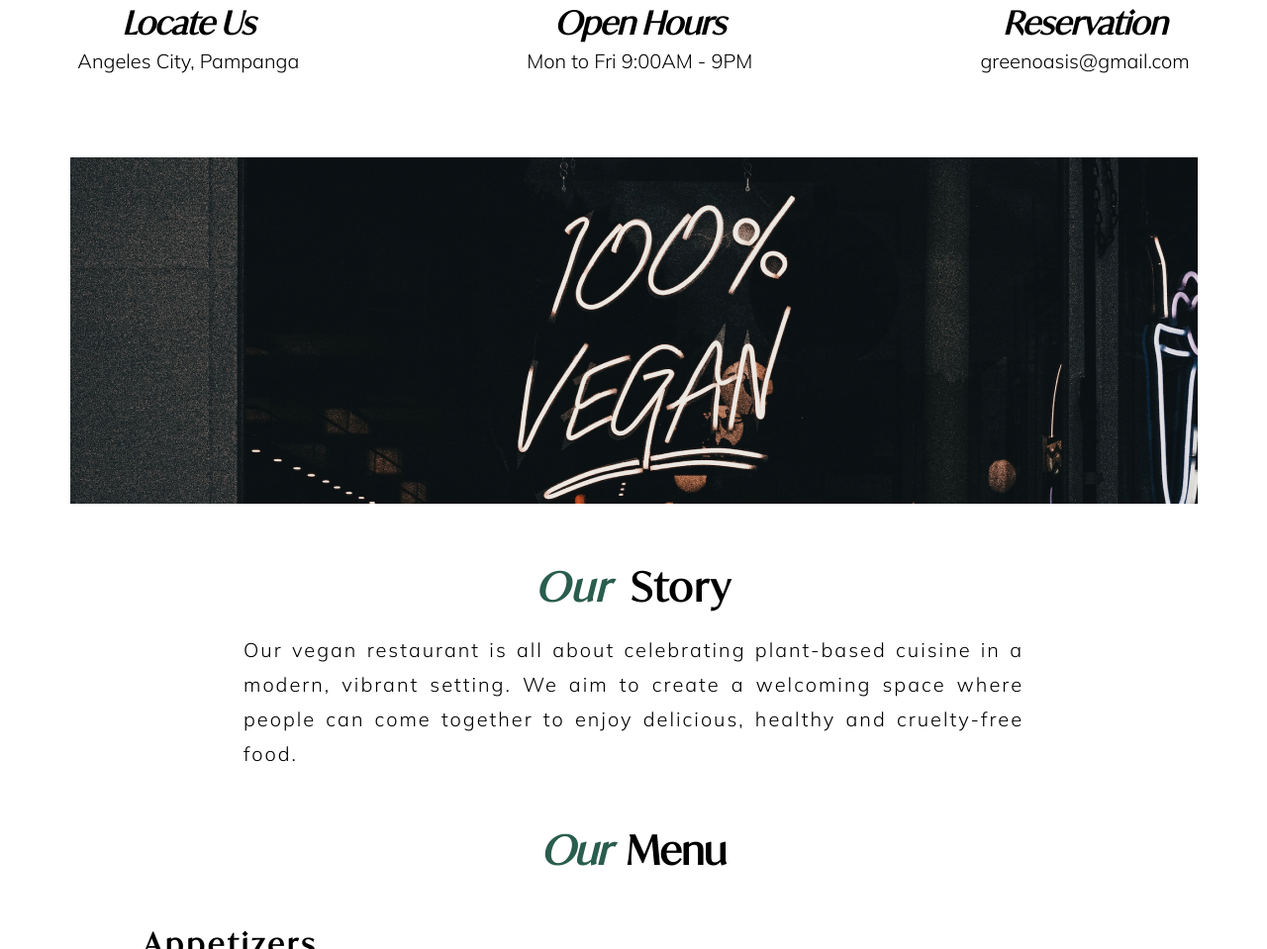
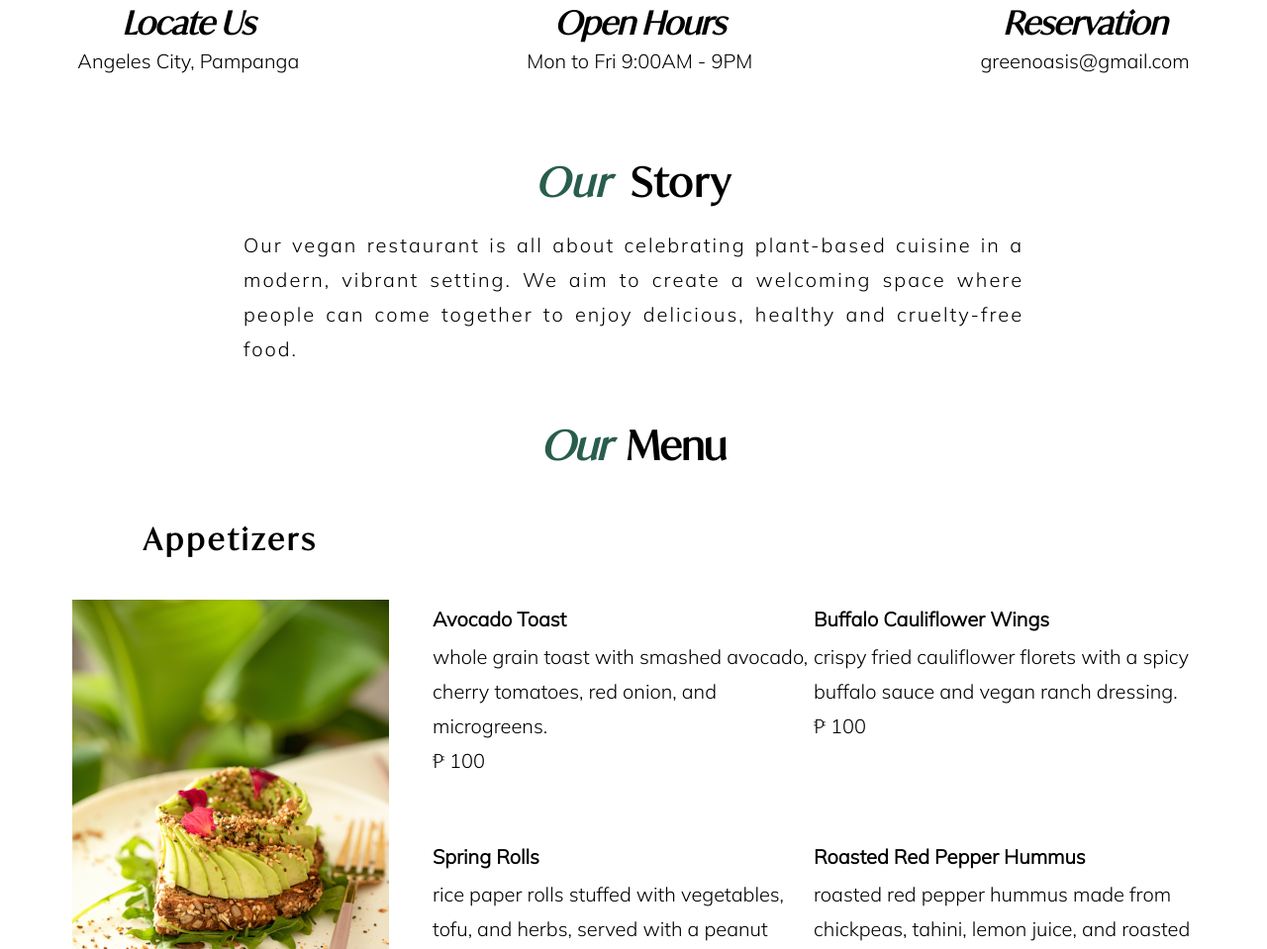
Before and after one commit to acdeguia/restaurant-page-, a website built with webpack: page src/template.html in a window 1280 px wide. Shown: the part 835-1794 px from the top of the page at 99% size. Built offline with nearby package versions, Linux system fonts and the light colour scheme.

```diff
--- a/src/index.js
+++ b/src/index.js
@@ -11,7 +11,6 @@
 header();
 hero();
 contact();
-banner();
 about();
 menu();
 testimonials();
--- a/src/template.html
+++ b/src/template.html
@@ -4,7 +4,6 @@
     <meta charset="UTF-8" />
     <meta http-equiv="X-UA-Compatible" content="IE=edge" />
     <title>Restaurant Page</title>
-    <link rel="stylesheet" href="../src/style.css" />
   </head>
   <body>
     <div id="content"></div>
```
